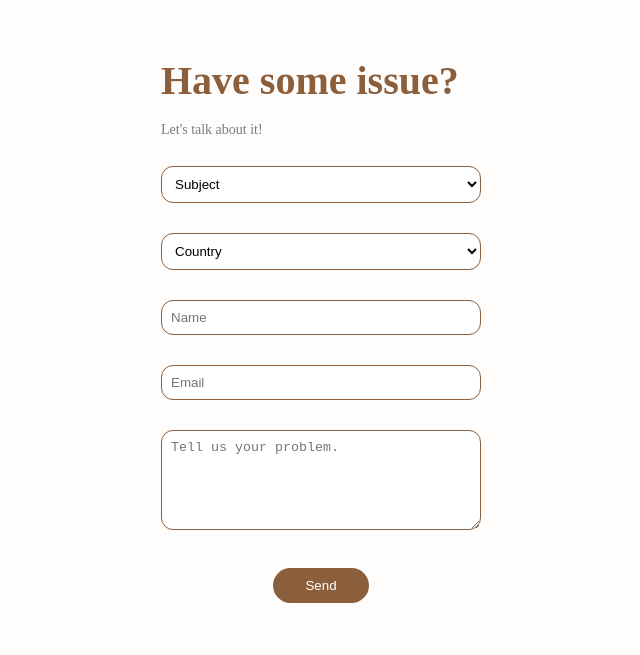
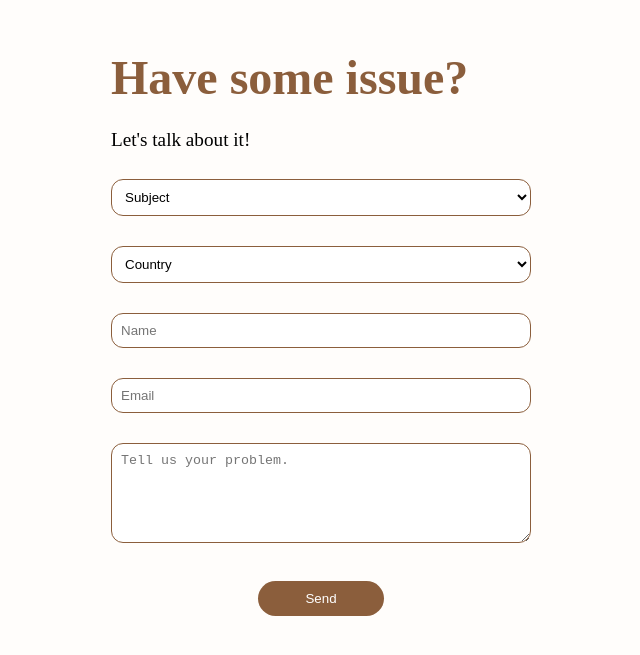
Before and after one commit to Aiimaar/FantasticGroup, a React (Vite) app in the folder frontend/: page /contact-form in a window 1280 px wide. Shown: the part 103-758 px from the top of the page, without its empty margins (319-959 px from the left). Built offline with nearby package versions, Linux system fonts and the light colour scheme.

Commit message:
Contact Form finished

```diff
--- a/frontend/src/components/ContactFormComp/ContactFormComp.css
+++ b/frontend/src/components/ContactFormComp/ContactFormComp.css
@@ -26,7 +26,7 @@
 
   .contact-form-comp-subtitle {
     font-size: 0.875rem;
-    color: #7a7a7a;
+    color: #000000;
     margin-bottom: 12px;
   }
 
@@ -74,3 +74,29 @@
     text-align: center;
     margin-top: 8px;
   }
+
+  @media screen and (min-width: 768px) {
+    .contact-form-comp-title,
+    .contact-form-comp-subtitle,
+    .contact-form-comp-form {
+      max-width: 420px;
+    }
+
+    .contact-form-comp-title {
+      font-size: 3rem;
+      text-align: left;
+    }
+
+    .contact-form-comp-subtitle {
+      font-size: 1.2rem;
+      text-align: left;
+    }
+
+    .contact-form-comp-form {
+      gap: 30px;
+    }
+
+    .contact-form-comp-button {
+      width: 30%;
+    }
+  }
```
